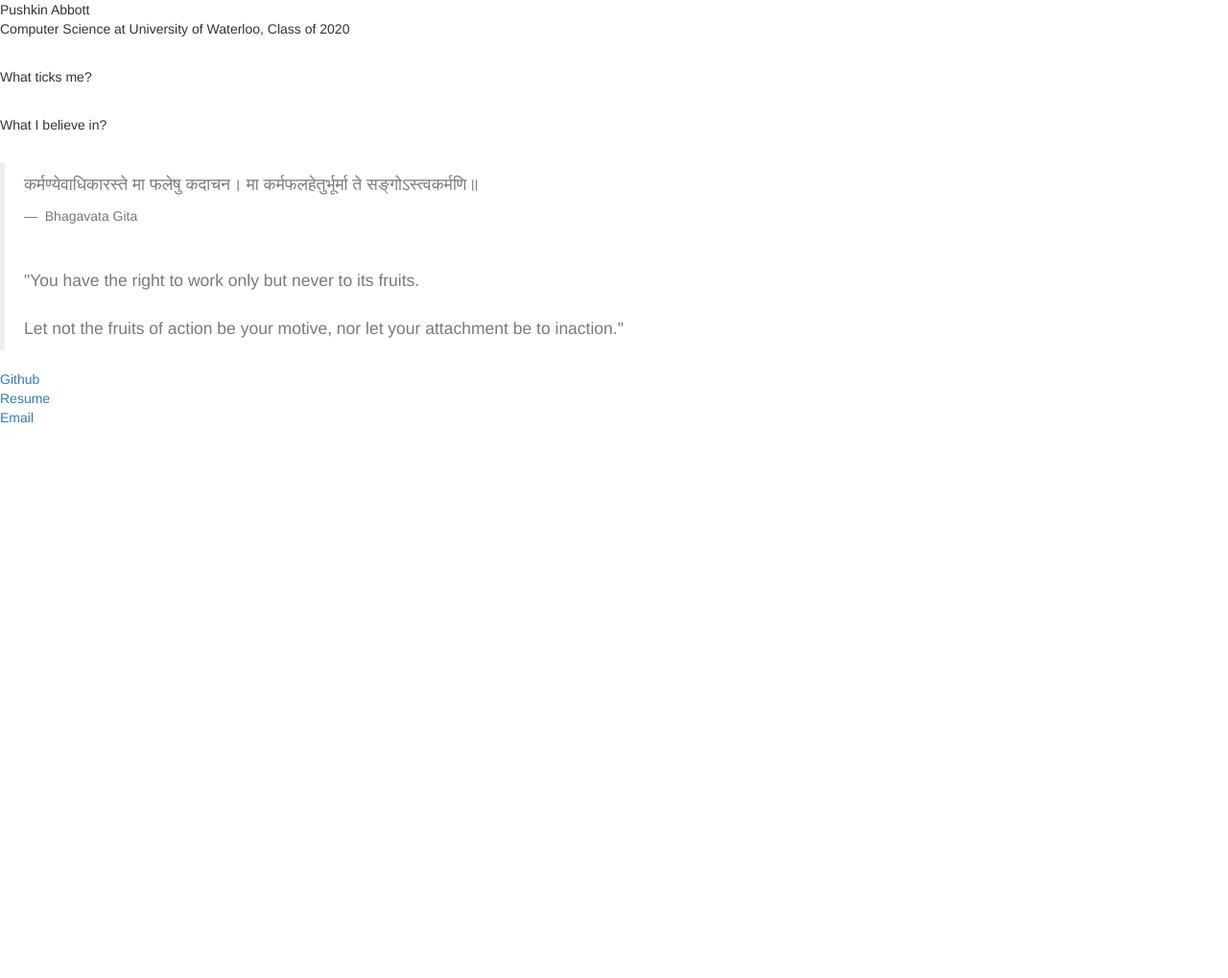
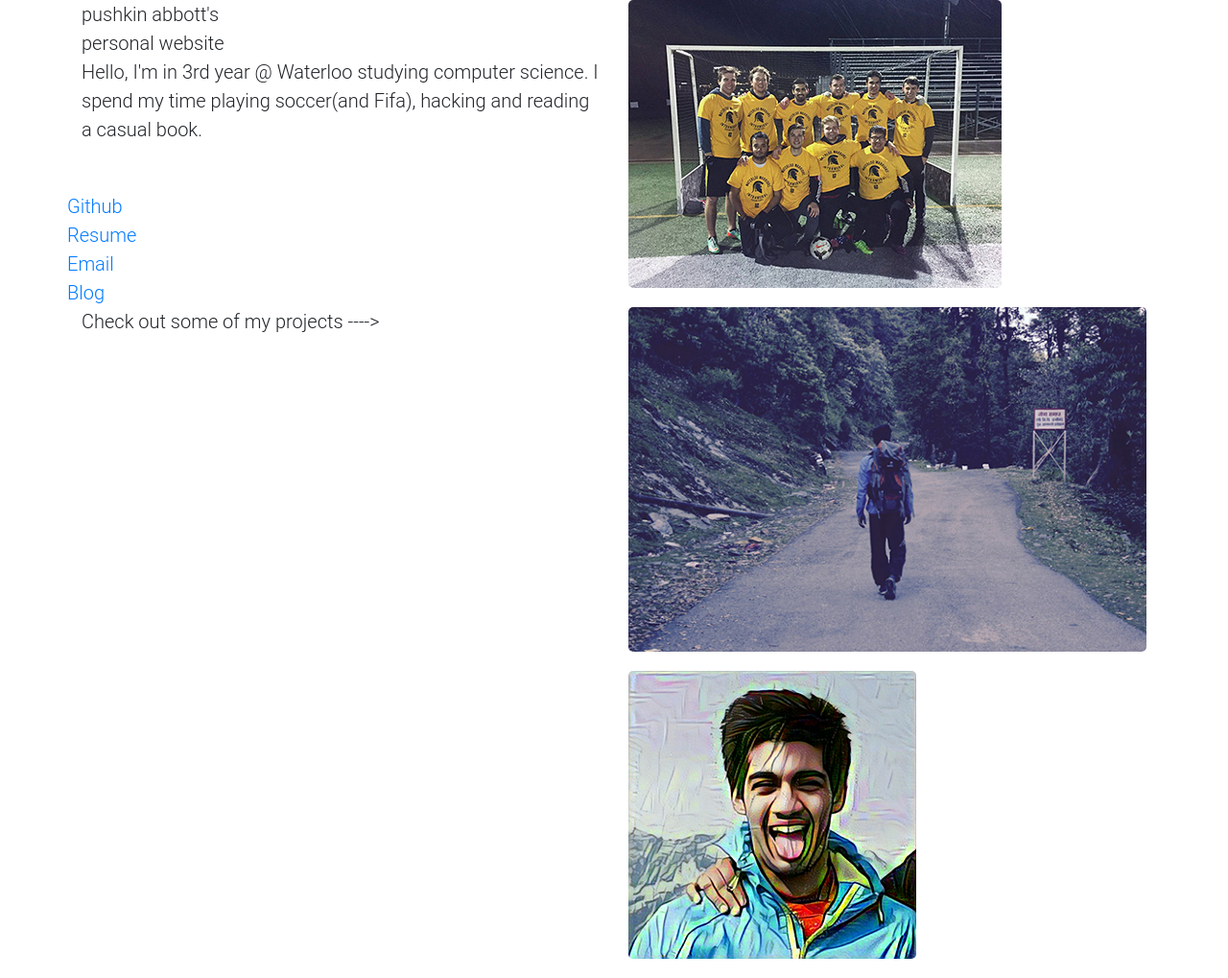
Before and after one commit to gotibhai/mygithubpage, a Jekyll site: the page index.html, which Jekyll copies as it is, in a window 1280 px wide. Shown: the whole page at 96% size. Built offline with Jekyll 4.4.1, drawn with Linux system fonts in a browser that asks for light colours; nearby versions of some CDN libraries; before the commit the page ends 900 px from its top, so only the background shows below that.

Commit message:
adding blog

```diff
--- a/index.html
+++ b/index.html
@@ -4,10 +4,16 @@
 	<title>Pushkin Abbott</title>
 	<link rel="stylesheet" type="text/css" href="styles.css">
 	<link href="https://fonts.googleapis.com/css?family=Noto+Sans|Space+Mono"  rel="stylesheet">
-  <script src="https://cdnjs.cloudflare.com/ajax/libs/jquery/2.1.2/jquery.min.js"></script>
-  <link rel="stylesheet" href="https://maxcdn.bootstrapcdn.com/bootstrap/3.3.7/css/bootstrap.min.css" integrity="sha384-BVYiiSIFeK1dGmJRAkycuHAHRg32OmUcww7on3RYdg4Va+PmSTsz/K68vbdEjh4u" crossorigin="anonymous">
-  <script src="https://maxcdn.bootstrapcdn.com/bootstrap/3.3.7/js/bootstrap.min.js" integrity="sha384-Tc5IQib027qvyjSMfHjOMaLkfuWVxZxUPnCJA7l2mCWNIpG9mGCD8wGNIcPD7Txa" crossorigin="anonymous"></script>
-  <meta name="viewport" content="width=device-width, initial-scale=1">
+  <script src="https://code.jquery.com/jquery-3.2.1.slim.min.js" integrity="sha384-KJ3o2DKtIkvYIK3UENzmM7KCkRr/rE9/Qpg6aAZGJwFDMVNA/GpGFF93hXpG5KkN" crossorigin="anonymous"></script>
+  <link rel="stylesheet" href="https://maxcdn.bootstrapcdn.com/bootstrap/4.0.0-beta.2/css/bootstrap.min.css" integrity="sha384-PsH8R72JQ3SOdhVi3uxftmaW6Vc51MKb0q5P2rRUpPvrszuE4W1povHYgTpBfshb" crossorigin="anonymous">
+  <script src="https://cdnjs.cloudflare.com/ajax/libs/popper.js/1.12.3/umd/popper.min.js" integrity="sha384-vFJXuSJphROIrBnz7yo7oB41mKfc8JzQZiCq4NCceLEaO4IHwicKwpJf9c9IpFgh" crossorigin="anonymous"></script>
+  <script src="https://maxcdn.bootstrapcdn.com/bootstrap/4.0.0-beta.2/js/bootstrap.min.js" integrity="sha384-alpBpkh1PFOepccYVYDB4do5UnbKysX5WZXm3XxPqe5iKTfUKjNkCk9SaVuEZflJ" crossorigin="anonymous"></script>
+  <link rel="stylesheet" href="https://cdnjs.cloudflare.com/ajax/libs/mdbootstrap/4.4.3/css/mdb.min.css" crossorigin="anonymous">
+  <script src="https://cdnjs.cloudflare.com/ajax/libs/mdbootstrap/4.4.3/js/mdb.min.js" crossorigin="anonymous"></script>
+  <meta name="viewport" content="width=device-width, initial-scale=1, shrink-to-fit=no">
+<!--   <link rel="stylesheet" href="//fonts.googleapis.com/css?family=Roboto:300,300italic,700,700italic">
+  <link rel="stylesheet" href="//cdn.rawgit.com/necolas/normalize.css/master/normalize.css">
+  <link rel="stylesheet" href="//cdn.rawgit.com/milligram/milligram/master/dist/milligram.min.css"> -->
   <meta name="google" content="notranslate" />
   <meta http-equiv="Content-Language" content="en_US" />
 
@@ -17,20 +23,74 @@
 </head>
 <body>
 
-<div class="container-fluid">
+<div class="container">
   <div class="row">
+    <div class="col" id="page-profile">
       <div id="mainblock">
-      <div id="name">Pushkin Abbott</div>
+        <div id="name">pushkin abbott's <br> personal website</div>
         <div id="about">
-        <p id="description"> Computer Science at University of Waterloo, Class of 2020 </p>
+          <p id="description">Hello, I'm in 3rd year @ Waterloo studying computer science. I spend my time playing soccer(and Fifa), hacking and reading a casual book. </p>
           <br>
-        <p class="heading"> What ticks me? </p> <br>
+         <div class="row">
+            <div id="links">
+              <div id="link1">
+                <a href="https://www.github.com/gotibhai"> Github</a>
+              </div>
+              <div id="link2">
+                <a href="Resume.pdf">Resume</a>
+              </div>
+              <div id="link3">
+                  <a href="mailto:abbott.pushkin@gmail.com">Email</a>
+                </div>
+              <div id="link4">
+                <a href="\blog">Blog</a>
+              </div>
+            </div>
+          </div>
+
+          <p class="heading">Check out some of my projects ----> </p> <br>
+        </div>
+      </div>
+    </div>
+    <div class="col">
         <div id="ticks">
+           <!-- <div id="picturedudeabides" class="img-fluid"></div>  -->
+           <div class="view overlay hm-black-strong myimg">
+              <img src="images/7s.jpg" class="img-fluid" alt="">
+              <div class="mask flex-center">
+                  <p class="white-text">7v7 Intramural Champions 2017</p>
+              </div>
+          </div>
+
+           <div class="view overlay hm-black-strong myimg2">
+              <img src="images/dudeabides.jpg" class="img-fluid" alt="">
+              <div class="mask flex-center">
+                  <p class="white-text">Trek to Chopta Village(India)</p>
+              </div>
+          </div>
+
+          <div class="view overlay hm-black-strong myimg3">
+              <img src="images/nst.png" class="img-fluid" alt="">
+              <div class="mask flex-center">
+                  <p class="white-text">Neural Style Transfer </p>
+              </div>
+          </div>
+
+
+        </div>
+      </div>
+  </div>
+</div>
+
+<!--
+
+
 <div id="item1">
             <a href="http://playingwithphotons.tumblr.com/">
               <div id="photography_blog"></div>
             </a>
           </div>
+
 
 <div id="item3">
             <a href="http://www.senndat.com/">
@@ -49,10 +109,13 @@
               <div id="cookforme"></div>
             </a>
           </div>
+
+          <div id="item4">
+            <a href="http://cookformeplease.herokuapp.com/">
+              <div id="cookforme"></div>
+            </a>
           </div>
-      </div>
-    </div>
-  </div>
+
 
     <div class="row">
       <div id="slogan">
@@ -84,7 +147,7 @@
           </div>
       </div>
     </div>
-  </div>
+  </div> -->
 
 <script type="text/javascript">
   $(document).ready(function(){
```
Also changed, not shown: _posts/2017-11-18-stutterio.md (renamed from _posts/2017-11-18-test.md, +3 -3 lines), styles.css (+66 -6 lines), images/7s.jpg (added), images/dudeabides.jpg (added), images/mountain.jpg (added), images/nst.png (added), 1 other file. Lines whose indentation alone changed are shown as unchanged.
